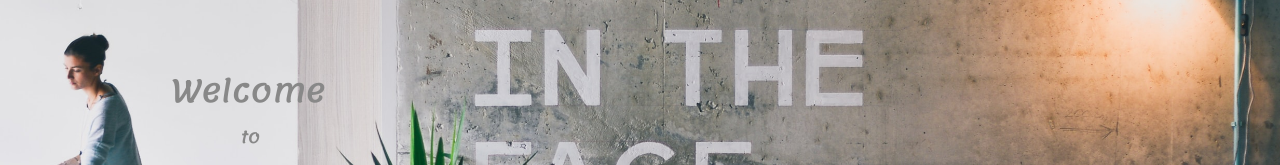
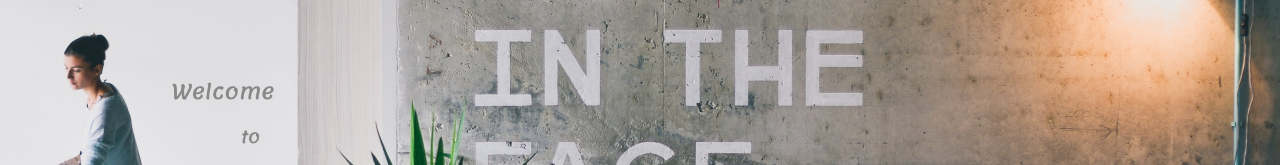
Before and after one commit to ZeynepSarigul/Todo-list, a React (Create React App) app: page / in a window 1280 px wide. Shown: the part 225-390 px from the top of the page. Built offline with nearby package versions, Linux system fonts and the light colour scheme.

Commit message:
css change 3

```diff
--- a/src/Homepage.js
+++ b/src/Homepage.js
@@ -72,7 +72,7 @@ let myWelcome = {
   left: "22px",
   zIndex: "4",
   position: "absolute",
-  fontSize: "30px",
+  fontSize: "20px",
   lineHeight: "45px"
 };
 
```
